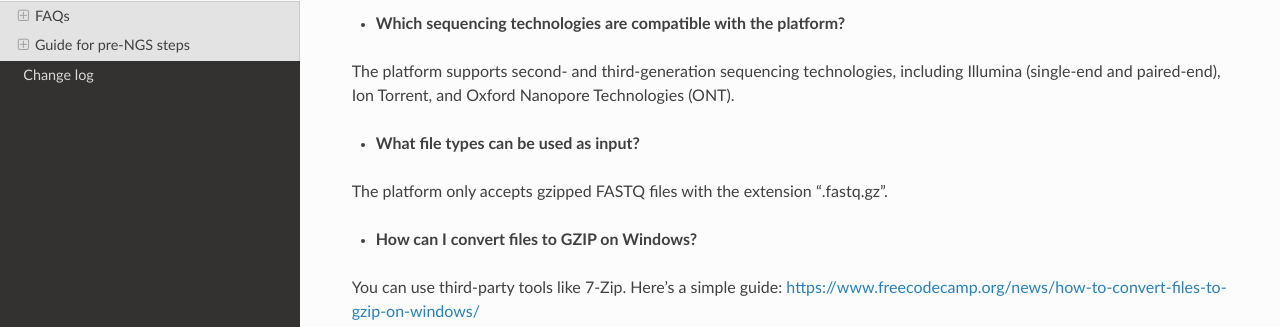
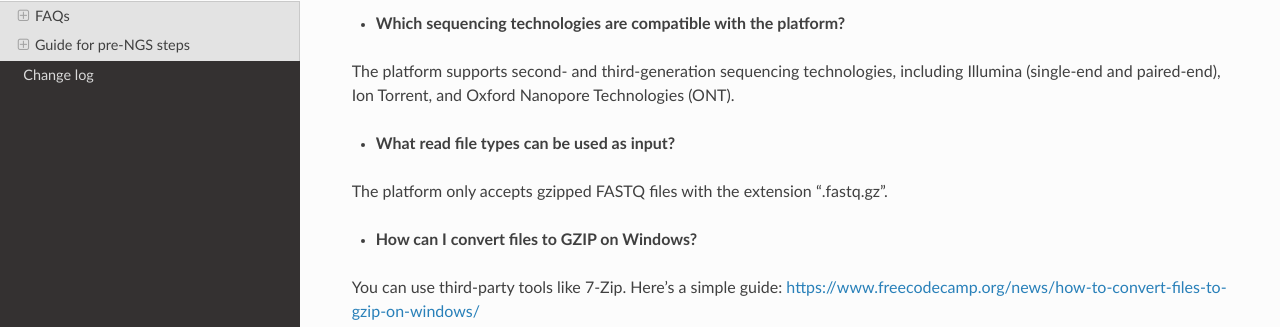
Before and after one commit to INSaFLU/insaflu_docs, a Sphinx documentation site: the page built from docs/FAQs.rst, in a window 1280 px wide and 900 px high. Shown: the part 254-581 px from the top of the window. Built offline with Sphinx 7.4.7 and the Read the Docs theme 3.1.0, drawn with Linux system fonts in a browser that asks for light colours; formulas are drawn with MathJax 3.

Commit message:
Update FAQs

```diff
--- a/docs/FAQs.rst
+++ b/docs/FAQs.rst
@@ -9,7 +9,7 @@ FAQs
 - **Which sequencing technologies are compatible with the platform?**
 The platform supports second- and third-generation sequencing technologies, including Illumina (single-end and paired-end), Ion Torrent, and Oxford Nanopore Technologies (ONT).
 
-- **What file types can be used as input?**
+- **What read file types can be used as input?**
 The platform only accepts gzipped FASTQ files with the extension “.fastq.gz”.
 
 - **How can I convert files to GZIP on Windows?**
```
